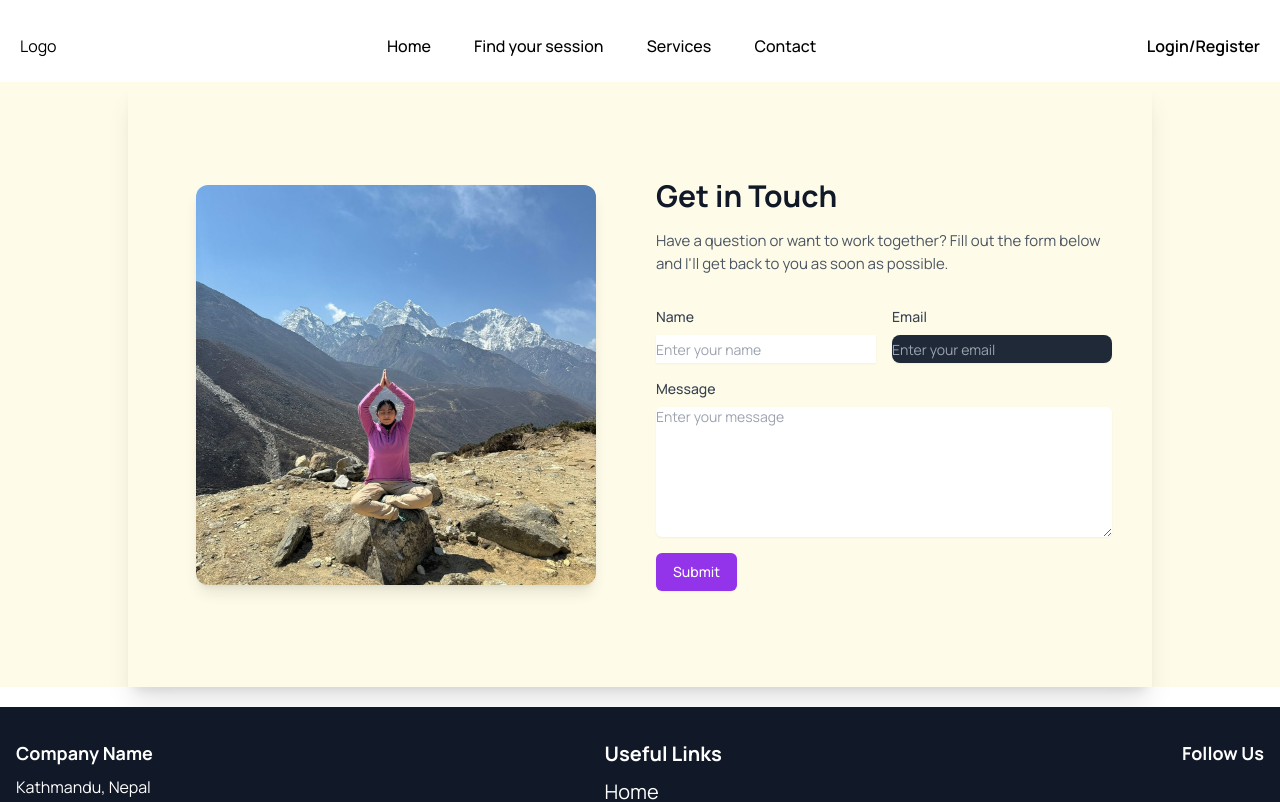
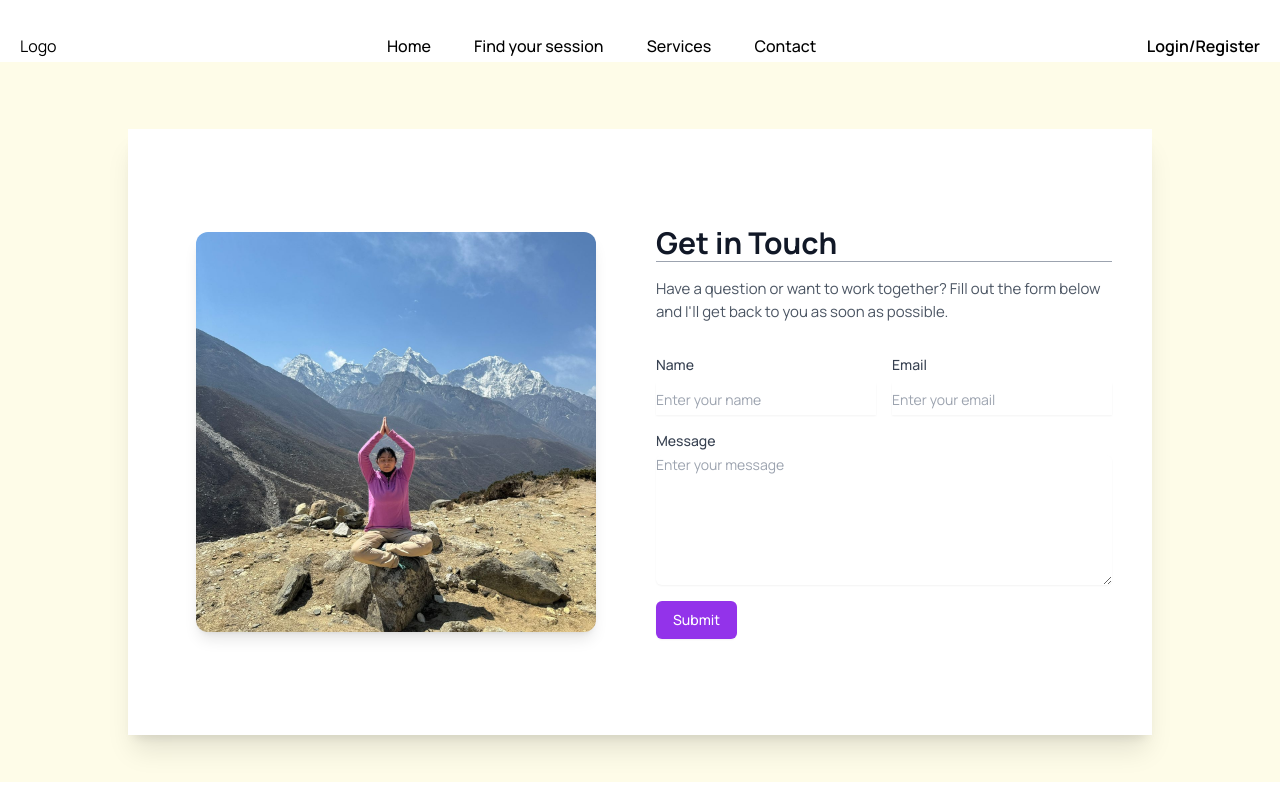
Before and after one commit to bhandaripawan8/Yoga-MERN, a React (Vite) app: page /contacts in a window 1280 px wide. Shown: the top 802 px of the page. Built offline with nearby package versions, Linux system fonts and the light colour scheme.

Commit message:
contact us page done

```diff
--- a/src/components/Contact/Contact.jsx
+++ b/src/components/Contact/Contact.jsx
@@ -3,8 +3,8 @@ import contact1 from "../../assets/images/contact1.jpg";
 
 const Contact = () => {
   return (
-    <div className="bg-yellow-50">
-      <div className="grid grid-cols-1 lg:grid-cols-2 gap-8 w-full max-w-5xl mx-auto py-12 md:py-24 shadow-xl mt-[20px] px-10 bg-yellow-50">
+    <div className="bg-yellow-50 h-[90vh] flex items-center">
+      <div className="grid grid-cols-1 lg:grid-cols-2 gap-8 w-full max-w-5xl mx-auto py-12 md:py-24 shadow-xl mt-[20px] px-10 bg-white">
         <div className="flex flex-col justify-center items-center">
           <img
             alt="Yoga pose"
@@ -19,8 +19,8 @@ const Contact = () => {
           />
         </div>
         <div className="flex flex-col justify-center">
-          <div className="space-y-4">
-            <h2 className="text-3xl font-bold text-gray-900 dark:text-gray-200">
+          <div className="space-y-4 ">
+            <h2 className="text-3xl font-bold text-gray-900 dark:text-gray-200 border-b border-gray-400">
               Get in Touch
             </h2>
             <p className="text-gray-600 dark:text-gray-400 text-[15px]">
@@ -38,7 +38,7 @@ const Contact = () => {
                   Name
                 </label>
                 <input
-                  className="block w-full h-7 border-gray-300 shadow-sm focus:border-purple-600 focus:ring-purple-600 sm:text-sm dark:bg-gray-800 dark:border-gray-700 dark:text-gray-300"
+                  className="block w-full h-8 border-gray-300 shadow-sm focus:border-purple-600 focus:ring-purple-600 sm:text-sm dark:bg-gray-800 dark:border-gray-700 dark:text-gray-300"
                   id="name"
                   placeholder="Enter your name"
                   type="text"
@@ -52,14 +52,14 @@ const Contact = () => {
                   Email
                 </label>
                 <input
-                  className="block w-full h-7 bg-gray-500 rounded-lg bg-gray-800 shadow-sm focus:border-purple-600 focus:ring-purple-600 sm:text-sm dark:bg-gray-800 dark:border-gray-700 dark:text-gray-300"
+                  className="block w-full h-8 shadow-sm focus:border-purple-600 focus:ring-purple-600 sm:text-sm dark:bg-gray-800 dark:border-gray-700 dark:text-gray-300"
                   id="email"
                   placeholder="Enter your email"
                   type="email"
                 />
               </div>
             </div>
-            <div className="space-y-2">
+            <div className="space-y-1">
               <label
                 className="block text-sm font-medium text-gray-700 dark:text-gray-300"
                 htmlFor="message"
```
